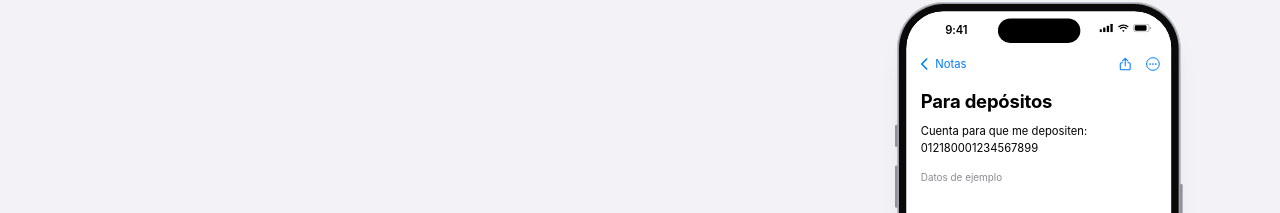
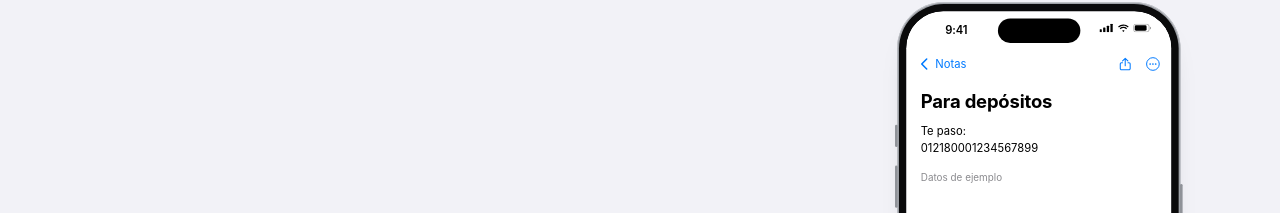
Before and after one commit to mdusa11/clipo-landing, a plain HTML site: page index.html in a window 1280 px wide. Shown: the part 1160-1373 px from the top of the page. Drawn offline with Linux system fonts and the light colour scheme.

Commit message:
Demo Mac: nota neutral para cualquier dato pegado
Co-Authored-By: Claude Opus 5.5 <noreply@anthropic.com>

```diff
--- a/index.html
+++ b/index.html
@@ -914,11 +914,11 @@ const D = {
 const SC = {clabe:'clabe', rfc:'rfc', curp:'curp', dir:'addr', '@@':'mail', tel:'tel'};
 const PROF = {
   redes:{label:'Vendo por redes', desc:'Ejemplos: CLABE, dirección de envío y link del catálogo.', who:'Mariana', ini:'M', av:'#D9822B',
-    bar:['clabe','addr','cat'], copy:'clabe', older:'tel', ask:'¿Me pasas tu CLABE para el depósito?', note:['Para depósitos','Cuenta para que me depositen:'], sc:'clabe', scName:'CLABE'},
+    bar:['clabe','addr','cat'], copy:'clabe', older:'tel', ask:'¿Me pasas tu CLABE para el depósito?', note:['Para depósitos','Te paso:'], sc:'clabe', scName:'CLABE'},
   datos:{label:'Mando mis datos', desc:'Ejemplos: RFC, CURP y correo para facturas.', who:'Laura (oficina)', ini:'L', av:'#3D7FD9',
-    bar:['rfc','curp','mail'], copy:'rfc', older:'tel', ask:'¿Me pasas tu RFC para la factura?', note:['Datos fiscales','Mi RFC:'], sc:'rfc', scName:'RFC'},
+    bar:['rfc','curp','mail'], copy:'rfc', older:'tel', ask:'¿Me pasas tu RFC para la factura?', note:['Datos fiscales','Te paso:'], sc:'rfc', scName:'RFC'},
   rapido:{label:'Escribo rápido', desc:'Ejemplos: chat sin acentos, emoji sugerido y tu correo con @@.', who:'Diego', ini:'D', av:'#2F9E6E',
-    bar:['res','tel','mail'], copy:'res', older:'addr', ask:'¿Me pasas el link de la reserva?', note:['Reservación','Link para confirmar:'], sc:'mail', scName:'correo'},
+    bar:['res','tel','mail'], copy:'res', older:'addr', ask:'¿Me pasas el link de la reserva?', note:['Reservación','Te paso:'], sc:'mail', scName:'correo'},
 };
 let prof = PROF[store.get('clipoB.prof')] ? store.get('clipoB.prof') : 'redes';
 const P = () => PROF[prof];
```
